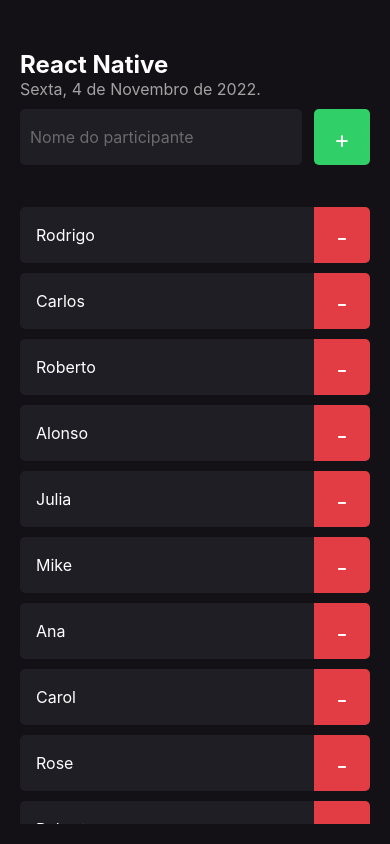
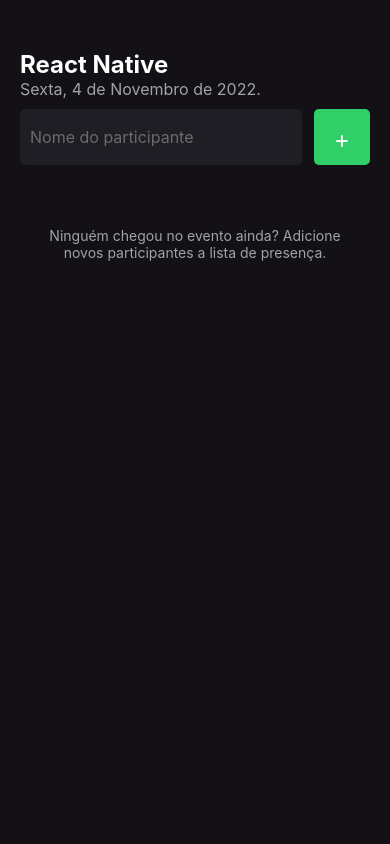
Before and after one commit to Carlos-Landerdahl/EventList, a React Native app: screen / in a window 390 px wide. Built offline with nearby package versions, Linux system fonts and the light colour scheme.

Commit message:
feat: useState added to participant form

```diff
--- a/src/screens/Home/index.tsx
+++ b/src/screens/Home/index.tsx
@@ -1,21 +1,27 @@
 import { Text, View, TextInput, TouchableOpacity, FlatList, Alert } from "react-native";
 import { styles } from "./styles";
 import Participant from "../../components/Participant";
+import { useState } from "react";
 
 export default function Home() {
-  const partipants = ['Rodrigo', 'Carlos', 'Roberto', 'Alonso', 'Julia', 'Mike', 'Ana', 'Carol', 'Rose', 'Roberta']
+  const [participants, setParticipants] = useState<string[]>([])
+  const [participantName, setParticipantName] = useState('')
 
   function handleParticipantAdd() {
-    if(partipants.includes("Rodrigo")) {
+    if(participants.includes(participantName)) {
       return Alert.alert("Participante existe", "já existe um participante na lista com este nome.")
     }
+
+    setParticipants(prevState => [...prevState, participantName])
+    setParticipantName('')
   }
 
   function handleParticipantRemove(name: string) {
     Alert.alert("Remover", `Remover o participante ${name}?`, [
       {
         text: 'Sim',
-        onPress: () => Alert.alert("Participante removido da lista")
+        onPress: () => setParticipants(prevState => prevState.filter(participant => participant !== name))
+
       },
       {
         text: 'Não',
@@ -34,6 +40,8 @@
           style={styles.input}
           placeholder="Nome do participante"
           placeholderTextColor='#6b6b6b'
+          onChangeText={setParticipantName}
+          value={participantName}
         />
          <TouchableOpacity style={styles.button} onPress={handleParticipantAdd}>
           <Text style={styles.buttonText}>+</Text>
@@ -42,11 +50,11 @@
 
       <FlatList
         showsVerticalScrollIndicator={false}
-        data={partipants}
+        data={participants}
         keyExtractor={item => item}
         ListEmptyComponent={() => (
-          <Text style={styles.listEmptyText}>Ninguém chegou no evento ainda? Adicione a sua lista de
-          presença novos participantes.
+          <Text style={styles.listEmptyText}>Ninguém chegou no evento ainda? Adicione novos participantes a lista de
+          presença.
           </Text>
         )}
         renderItem={({ item }) => (
--- a/src/screens/Home/styles.ts
+++ b/src/screens/Home/styles.ts
@@ -52,5 +52,7 @@
     textAlign: 'center',
     marginTop: 20,
     fontSize: 14,
+    paddingLeft: 10,
+    paddingRight: 10
   }
 })
```
